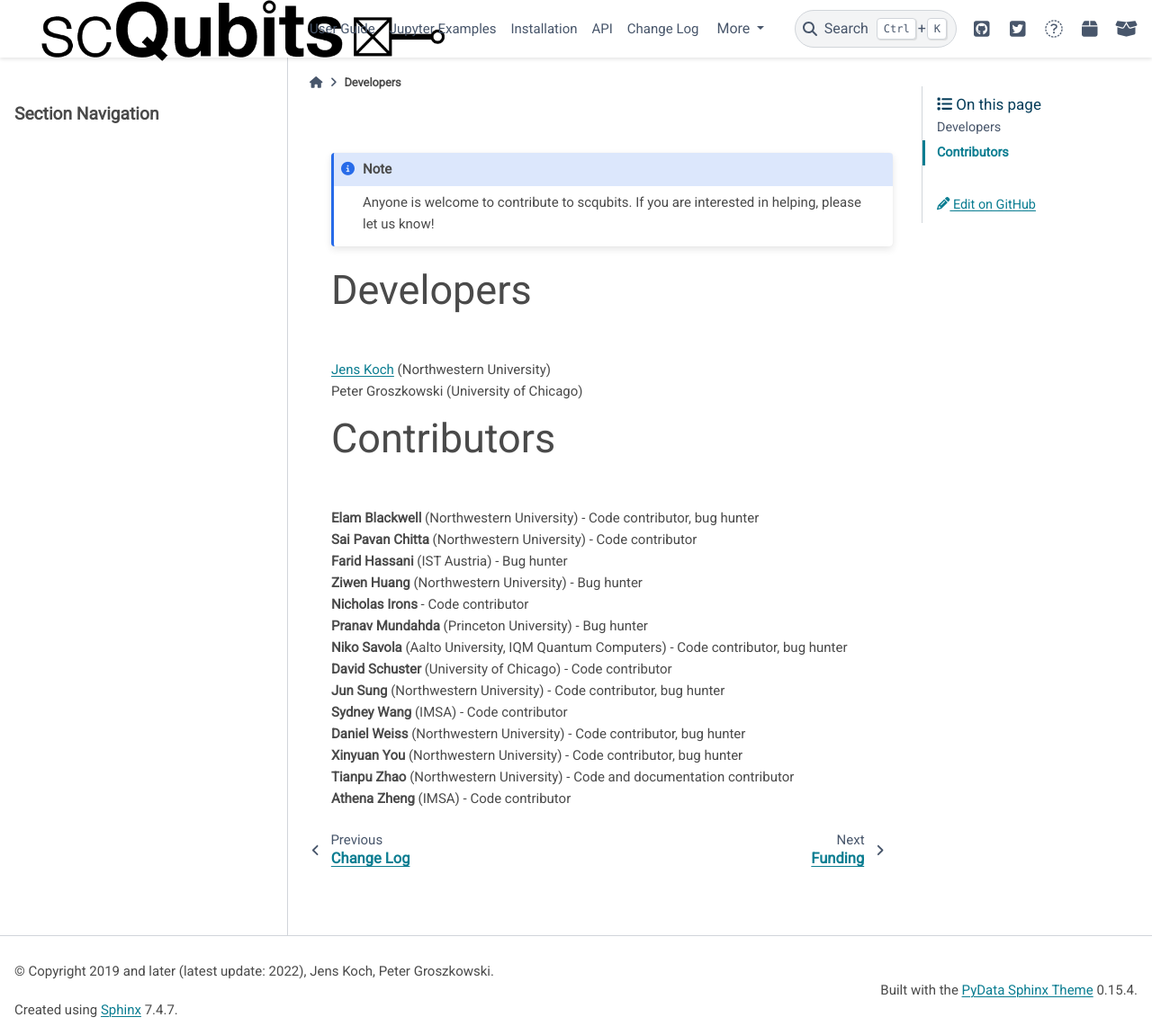
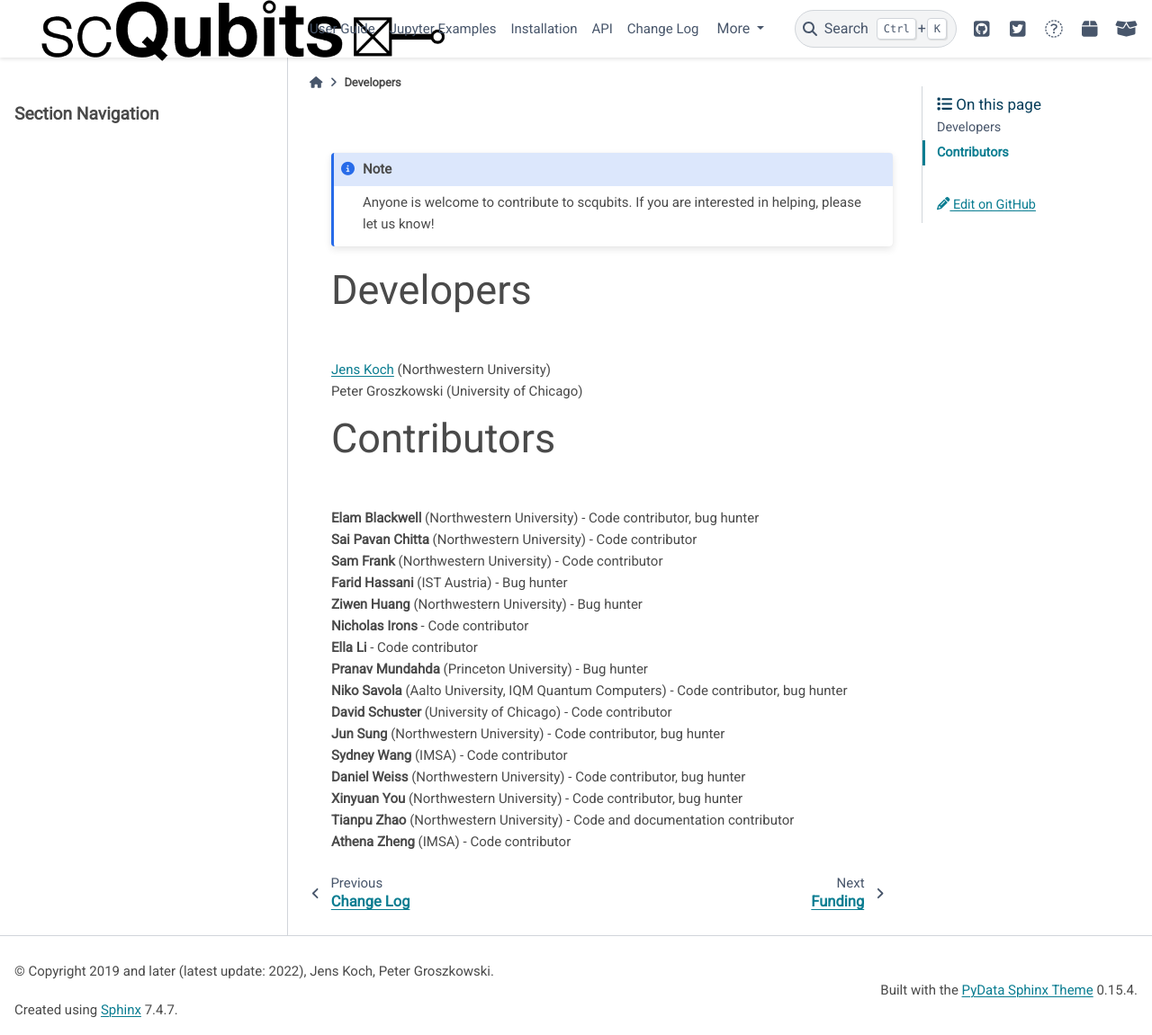
Before and after one commit to scqubits/scqubits-doc, a Sphinx documentation site: the page built from docs/source/contributors.rst, in a window 1280 px wide and 1151 px high. Shown: the whole window at 90% size. Built offline with Sphinx 7.4.7 and the PyData theme 0.15.4, drawn with Linux system fonts in a browser that asks for light colours; pages that are not in the unit, such as notebooks, are missing from menus.

Commit message:
add Sam and Ella as contributors

```diff
--- a/docs/source/contributors.rst
+++ b/docs/source/contributors.rst
@@ -26,9 +26,11 @@ Contributors
 
 | **Elam Blackwell** (Northwestern University) - Code contributor, bug hunter
 | **Sai Pavan Chitta** (Northwestern University) - Code contributor
+| **Sam Frank** (Northwestern University) - Code contributor
 | **Farid Hassani** (IST Austria) - Bug hunter
 | **Ziwen Huang** (Northwestern University) - Bug hunter
 | **Nicholas Irons** - Code contributor
+| **Ella Li** - Code contributor
 | **Pranav Mundahda** (Princeton University) - Bug hunter
 | **Niko Savola** (Aalto University, IQM Quantum Computers) - Code contributor, bug hunter
 | **David Schuster** (University of Chicago) - Code contributor
```
